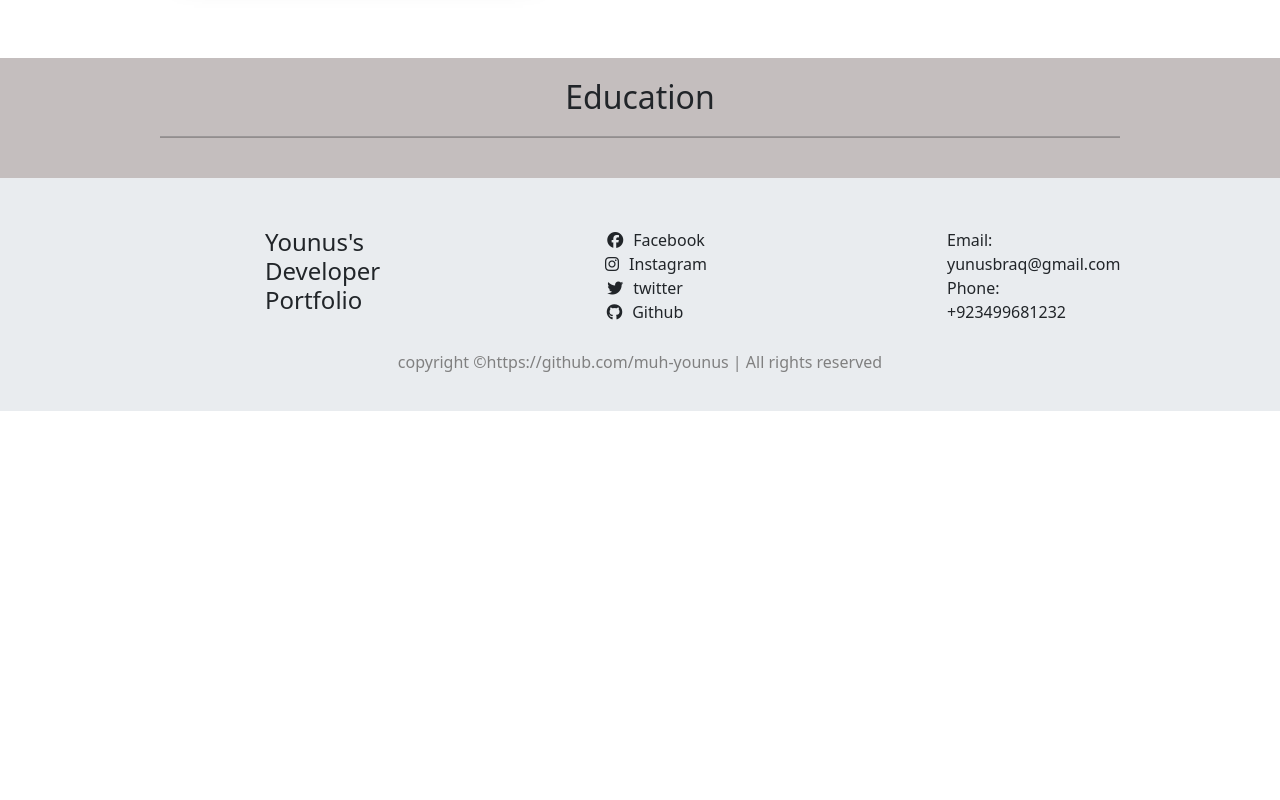
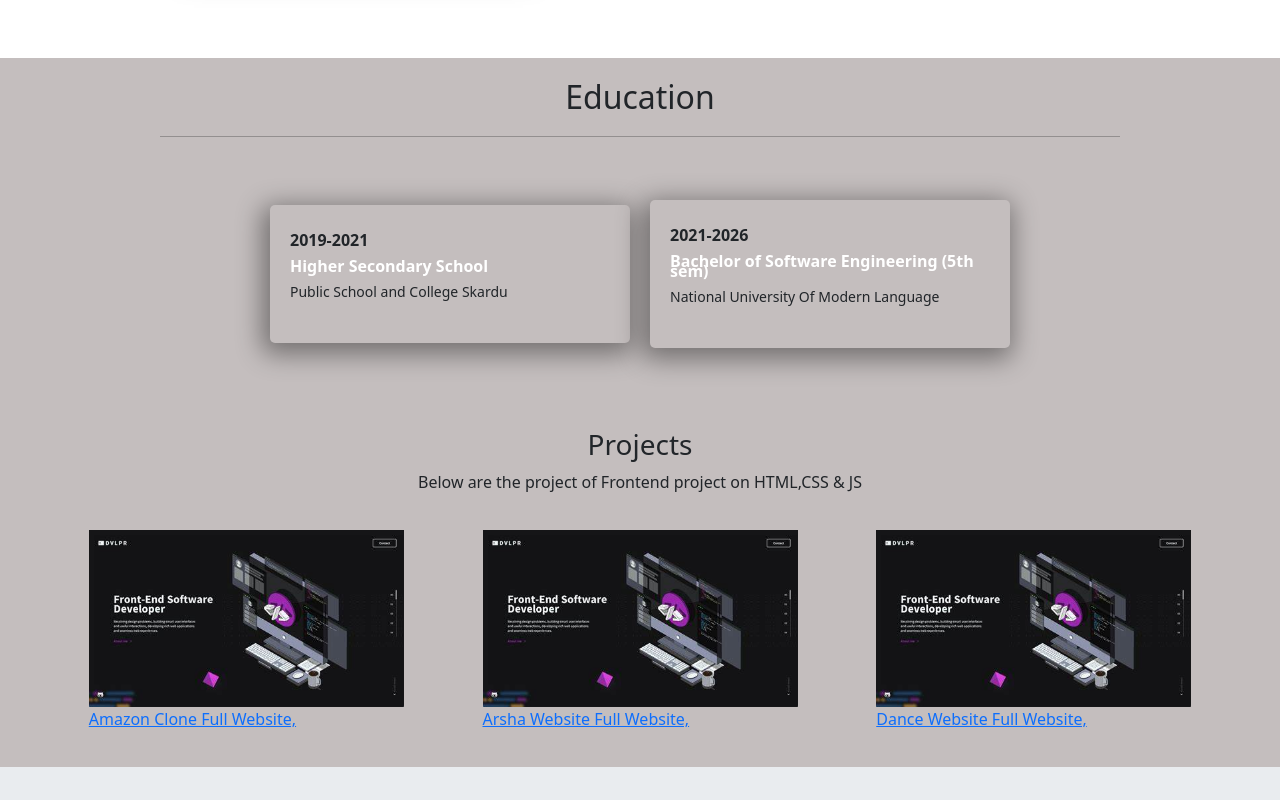
Before and after one commit to muh-younus/js_portfolio, a plain HTML site: page index.html in a window 1280 px wide. Shown: the part 1200-2000 px from the top of the page. Before the commit the page ends 1611 px from the top, so only its background shows below. Drawn offline with nearby package versions, Linux system fonts and the light colour scheme.

Commit message:
another commit

```diff
--- a/index.html
+++ b/index.html
@@ -212,15 +212,68 @@
 
              <div class="second-part">
 
-                <div class="fsc-section edu-part"></div>
+                <div class="fsc-section edu-part">
+                    <p>2019-2021</p>
+                    <p>Higher Secondary School</p>
+                    <p>Public School and College Skardu</p>
 
-                <div class="bachelor-section  edu-part"></div>
+                </div>
+
+                <div class="bachelor-section  edu-part">
+
+                    <p>2021-2026</p>
+                    <p>Bachelor of Software Engineering (5th sem)</p>
+                    <p>National University Of Modern Language</p>
+
+                </div>
              </div>
             </div>
 
 
         </div>
     </section>
+
+    <!-- EDUCATION-SECTION-END -->
+
+    <!-- PROJECT-SECTION -->
+
+    <section class="project-section">
+
+        <div class="project">
+
+
+            <div class="project-sec1">
+
+                <h3>Projects</h3>
+                <p>Below are the project of Frontend project on HTML,CSS & JS</p>
+            </div>
+
+            <div class="project-sec2">
+
+                <div class="project1">
+
+                    <img src="./pic1.jpeg" width="100%" height="20%" alt="">
+
+                    <p><a href="">Amazon Clone Full Website, </a></p>
+                </div>
+
+                <div class="project1">
+                    <img src="./pic1.jpeg" width="100%" height="20%" alt="">
+                    <p><a href="">Arsha Website Full Website, </a></p>
+                </div>
+
+                <div class="project1">
+                    <img src="./pic1.jpeg" width="100%" height="20%" alt="">
+                    <p><a href="">Dance Website Full Website, </a></p>
+
+                </div>
+            </div>
+        </div>
+
+
+    </section>
+
+    <!-- PROJECT-SECTION-END -->
 
     <!-- FOOTER0-SECTION -->
 
--- a/style.css
+++ b/style.css
@@ -393,8 +393,8 @@ box-shadow: -1px 2px 32px 5px rgba(0,0,0,0.44);
 
 .education-line{
 
-    height: 2px;
-    background-color: black;
+    height: 3cqb;
+    color: black;
     width: 80%;
     margin: 20px auto;
 
@@ -403,7 +403,7 @@ box-shadow: -1px 2px 32px 5px rgba(0,0,0,0.44);
 
 .second-part > div{
 
-    width: 30px;
+    width: 30%;
 
 
 }
@@ -413,6 +413,9 @@ box-shadow: -1px 2px 32px 5px rgba(0,0,0,0.44);
     display: flex;
     justify-content: center;
     align-items: center;
+    gap: 20px;
+    margin: 40px 0;
+
 }
 
 .edu-part{
@@ -420,6 +423,29 @@ box-shadow: -1px 2px 32px 5px rgba(0,0,0,0.44);
     width: 100%;
     height: 30%;
     background-color: white;
+    padding: 30px 20px;
+    border-radius: 5px;
+    line-height: 10px;
+
+    background-color: rgb(196, 190, 190);
+    box-shadow: -3px 6px 26px 5px rgba(0,0,0,0.41);
+-webkit-box-shadow: -3px 6px 26px 5px rgba(0,0,0,0.41);
+-moz-box-shadow: -3px 6px 26px 5px rgba(0,0,0,0.41);
+}
+
+.edu-part p:first-child{
+
+    font-weight: 700;
+}
+.edu-part p:nth-child(2){
+
+    font-weight: 600;
+    color: white;
+}
+
+.edu-part p:nth-child(3){
+
+    font-size: 14px;
 }
 
 
@@ -432,6 +458,35 @@ box-shadow: -1px 2px 32px 5px rgba(0,0,0,0.44);
 .first-part h2{
 
     text-align: center
+}
+
+/* EDUCATION-SECTION-END */
+
+.project-section{
+
+    background-color: rgb(196, 190, 190);
+    padding: 20px 10px;
+}
+
+.project-sec1{
+
+    display: flex;
+    justify-content: center;
+    align-items: center;
+    flex-direction: column;
+    margin-bottom: 20px;
+}
+
+.project-sec2 > div{
+
+width: 25%;
+}
+
+.project-sec2{
+
+    display: flex;
+    justify-content: space-evenly;
+    align-items: center;
 }
 
 footer{
```
Also changed, not shown: pic1.jpeg (added), pic2.png (added), pic3.jpeg (added).
